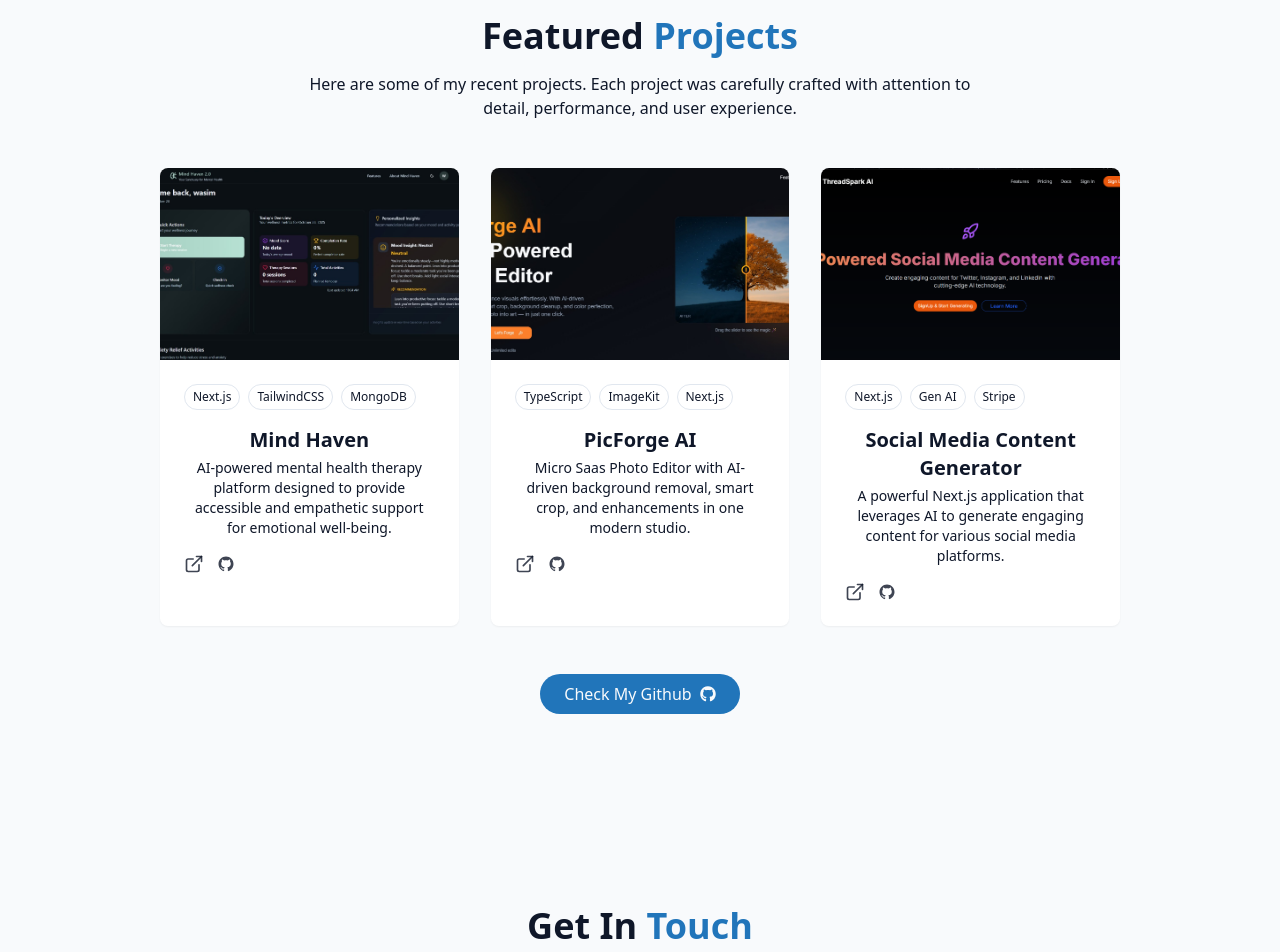
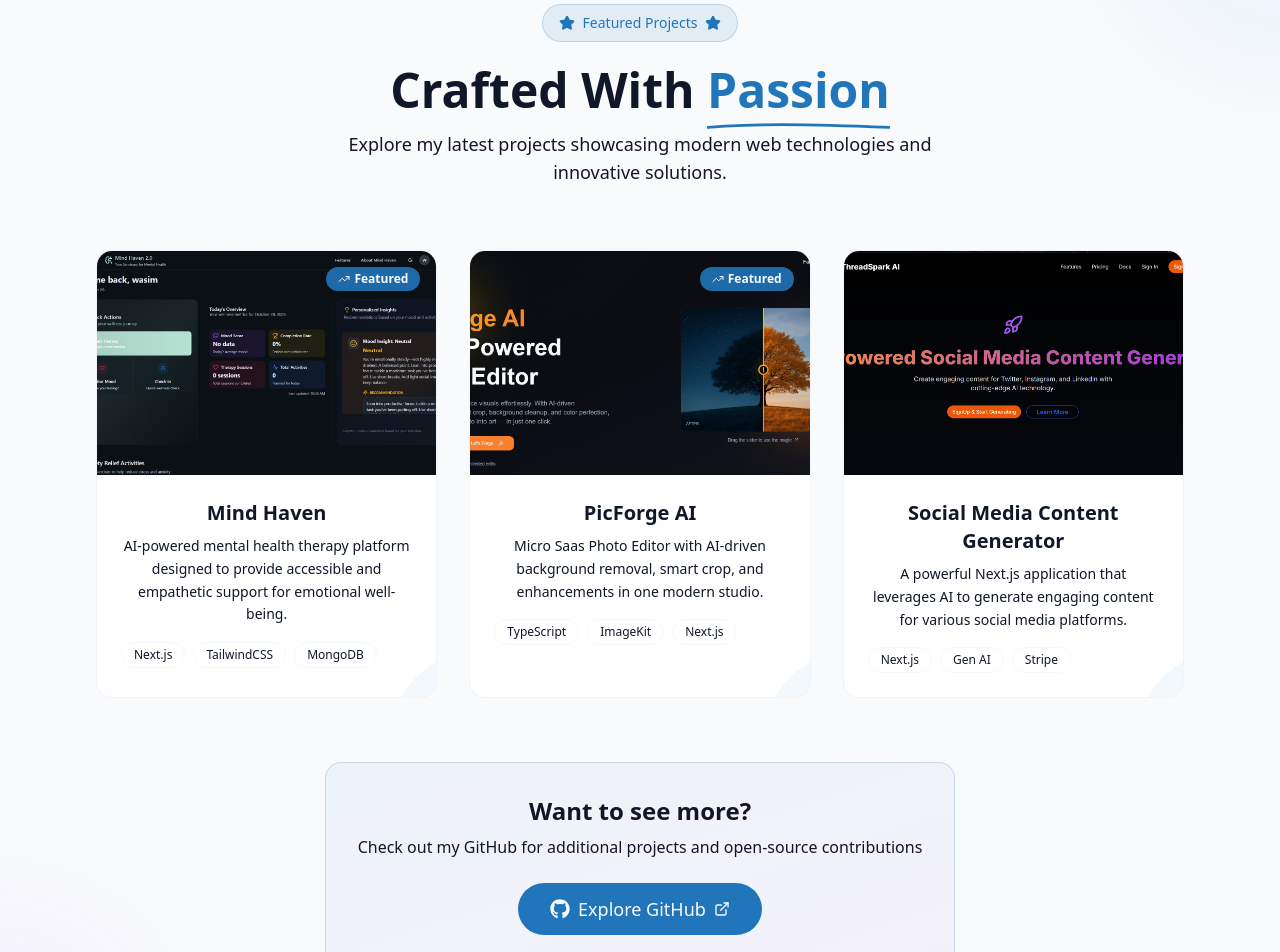
Before and after one commit to Ucode-uvais/seyyed-portfolio, a React (Vite) app: page / in a window 1280 px wide. Shown: the part 2360-3312 px from the top of the page. Built offline with nearby package versions, Linux system fonts and the light colour scheme.

Commit message:
minor modifications

```diff
--- a/src/components/Footer.jsx
+++ b/src/components/Footer.jsx
@@ -15,7 +15,7 @@
   },
   {
     name: "GitHub",
-    href: "https://github.com/seyyeduvais",
+    href: "https://github.com/Ucode-uvais",
     icon: LiaGithub,
   },
   {
@@ -25,7 +25,7 @@
   },
   {
     name: "WhatsApp",
-    href: "https://wa.me/8606074854",
+    href: "https://wa.me/918606074854",
     icon: LiaWhatsapp,
   },
 ];
--- a/src/components/ProjectsSection.jsx
+++ b/src/components/ProjectsSection.jsx
@@ -1,17 +1,20 @@
-import { ExternalLink } from "lucide-react";
+import { ExternalLink, Github, Star, TrendingUp } from "lucide-react";
+import { LiaGithub } from "react-icons/lia";
 import { FaGithub } from "react-icons/fa6";
-import { LiaGithub } from "react-icons/lia";
+import { useState } from "react";
 
 const projects = [
   {
     id: 1,
-    title: "Mind Haven ",
+    title: "Mind Haven",
     description:
-      " AI-powered mental health therapy platform designed to provide accessible and empathetic support for emotional well-being.",
+      "AI-powered mental health therapy platform designed to provide accessible and empathetic support for emotional well-being.",
     image: "/projects/mindhaven.jpg",
     tags: ["Next.js", "TailwindCSS", "MongoDB"],
     demoUrl: "https://mindhaven-ai.vercel.app/",
     githubUrl: "https://github.com/Ucode-uvais/mind-haven-ai",
+    featured: true,
+    gradient: "from-purple-500/20 to-pink-500/20",
   },
   {
     id: 2,
@@ -22,99 +25,205 @@
     tags: ["TypeScript", "ImageKit", "Next.js"],
     demoUrl: "https://picforge-ai.vercel.app/",
     githubUrl: "https://github.com/Ucode-uvais/picforge",
+    featured: true,
+    gradient: "from-blue-500/20 to-cyan-500/20",
   },
   {
     id: 3,
-    title: " Social Media Content Generator",
+    title: "Social Media Content Generator",
     description:
-      "A powerful Next.js application that leverages AI to generate engaging content for various social media platforms. ",
+      "A powerful Next.js application that leverages AI to generate engaging content for various social media platforms.",
     image: "/projects/threadspark.png",
     tags: ["Next.js", "Gen AI", "Stripe"],
     demoUrl: "https://threadspark.vercel.app/",
     githubUrl: "https://github.com/Ucode-uvais/threadspark",
+    featured: false,
+    gradient: "from-green-500/20 to-emerald-500/20",
   },
 ];
 
 export const ProjectsSection = () => {
+  const [hoveredProject, setHoveredProject] = useState(null);
+
   return (
-    <section id="projects" className="py-24 px-4 relative">
-      <div className="container mx-auto max-w-5xl">
-        <h2 className="text-3xl md:text-4xl font-bold mb-4 text-center">
-          {" "}
-          Featured <span className="text-primary"> Projects </span>
-        </h2>
+    <section id="projects" className="py-24 px-4 relative overflow-hidden">
+      {/* Animated background blobs */}
+      <div className="absolute inset-0 overflow-hidden pointer-events-none">
+        <div className="absolute -top-40 -right-40 w-80 h-80 bg-primary/5 rounded-full blur-3xl animate-pulse-subtle"></div>
+        <div className="absolute -bottom-40 -left-40 w-80 h-80 bg-purple-500/5 rounded-full blur-3xl animate-pulse-subtle"></div>
+      </div>
 
-        <p className="text-center text-muted-foreground mb-12 max-w-2xl mx-auto">
-          Here are some of my recent projects. Each project was carefully
-          crafted with attention to detail, performance, and user experience.
-        </p>
+      <div className="container mx-auto max-w-6xl relative z-10">
+        {/* Header with animated elements */}
+        <div className="text-center mb-16">
+          <div className="inline-flex items-center gap-2 px-4 py-2 rounded-full bg-primary/10 border border-primary/20 mb-6">
+            <Star className="w-4 h-4 text-primary fill-primary" />
+            <span className="text-sm font-medium text-primary">
+              Featured Projects
+            </span>
+            <Star className="w-4 h-4 text-primary fill-primary" />
+          </div>
 
-        <div className="grid grid-cols-1 md:grid-cols-2 lg:grid-cols-3 gap-8">
-          {projects.map((project) => (
+          <h2 className="text-4xl md:text-5xl font-bold mb-4">
+            Crafted With{" "}
+            <span className="text-primary relative">
+              Passion
+              <svg
+                className="absolute -bottom-2 left-0 w-full"
+                height="8"
+                viewBox="0 0 200 8"
+                fill="none"
+              >
+                <path
+                  d="M1 5.5C50 1.5 100 1.5 199 5.5"
+                  stroke="currentColor"
+                  strokeWidth="3"
+                  strokeLinecap="round"
+                />
+              </svg>
+            </span>
+          </h2>
+
+          <p className="text-muted-foreground max-w-2xl mx-auto text-lg">
+            Explore my latest projects showcasing modern web technologies and
+            innovative solutions.
+          </p>
+        </div>
+
+        {/* Projects Grid */}
+        <div className="grid grid-cols-1 md:grid-cols-2 lg:grid-cols-3 gap-8 mb-12">
+          {projects.map((project, index) => (
             <div
               key={project.id}
-              className="group bg-card rounded-lg overflow-hidden shadow-xs card-hover"
+              className="group relative"
+              onMouseEnter={() => setHoveredProject(project.id)}
+              onMouseLeave={() => setHoveredProject(null)}
+              style={{
+                animation: `fade-in 0.6s ease-out ${index * 0.1}s forwards`,
+                opacity: 0,
+              }}
             >
-              <div className="h-48 overflow-hidden">
-                <img
-                  src={project.image}
-                  alt={project.title}
-                  className="w-full h-full object-cover transition-transform duration-500 group-hover:scale-110"
-                />
-              </div>
+              {/* Card container with gradient border effect */}
+              <div className="relative h-full bg-card rounded-2xl overflow-hidden border border-border/50 transition-all duration-500 hover:border-primary/50 hover:shadow-2xl hover:shadow-primary/10 hover:-translate-y-2">
+                {/* Gradient overlay on hover */}
+                <div
+                  className={`absolute inset-0 bg-gradient-to-br ${project.gradient} opacity-0 group-hover:opacity-100 transition-opacity duration-500 z-0`}
+                ></div>
 
-              <div className="p-6">
-                <div className="flex flex-wrap gap-2 mb-4">
-                  {project.tags.map((tag, index) => (
-                    <span
-                      key={index}
-                      className="px-2 py-1 text-xs font-medium border rounded-full bg-secondary text-secondary-foreground"
-                    >
-                      {tag}
-                    </span>
-                  ))}
-                </div>
+                {/* Featured badge */}
+                {project.featured && (
+                  <div className="absolute top-4 right-4 z-20 px-3 py-1 rounded-full bg-primary/90 backdrop-blur-sm text-primary-foreground text-xs font-semibold flex items-center gap-1">
+                    <TrendingUp className="w-3 h-3" />
+                    Featured
+                  </div>
+                )}
 
-                <h3 className="text-xl font-semibold mb-1"> {project.title}</h3>
-                <p className="text-muted-foreground text-sm mb-4">
-                  {project.description}
-                </p>
-                <div className="flex justify-between items-center">
-                  <div className="flex space-x-3">
+                {/* Image container with overlay */}
+                <div className="relative h-56 overflow-hidden">
+                  <img
+                    src={project.image}
+                    alt={project.title}
+                    className="w-full h-full object-cover transition-transform duration-700 group-hover:scale-110"
+                  />
+
+                  {/* Overlay with quick actions */}
+                  <div className="absolute inset-0 bg-gradient-to-t from-black/80 via-black/40 to-transparent opacity-0 group-hover:opacity-100 transition-opacity duration-300 flex items-end justify-center pb-6 gap-3">
                     <a
                       href={project.demoUrl}
                       target="_blank"
                       rel="noopener noreferrer"
-                      className="text-foreground/80 hover:text-primary transition-colors duration-300"
+                      className="p-3 rounded-full bg-primary text-primary-foreground hover:bg-primary/90 transition-all duration-300 hover:scale-110 transform translate-y-4 group-hover:translate-y-0"
+                      style={{ transitionDelay: "50ms" }}
+                      onClick={(e) => e.stopPropagation()}
                     >
-                      <ExternalLink size={20} />
+                      <ExternalLink size={18} />
                     </a>
                     <a
                       href={project.githubUrl}
                       target="_blank"
                       rel="noopener noreferrer"
-                      className="text-foreground/80 hover:text-primary transition-colors duration-300"
+                      className="p-3 rounded-full bg-foreground text-background hover:bg-foreground/90 transition-all duration-300 hover:scale-110 transform translate-y-4 group-hover:translate-y-0"
+                      style={{ transitionDelay: "100ms" }}
+                      onClick={(e) => e.stopPropagation()}
                     >
-                      <LiaGithub size={20} />
+                      <Github size={18} />
                     </a>
                   </div>
                 </div>
+
+                {/* Content */}
+                <div className="relative p-6 z-10">
+                  <h3 className="text-xl font-bold mb-2 group-hover:text-primary transition-colors duration-300">
+                    {project.title}
+                  </h3>
+
+                  <p className="text-muted-foreground text-sm mb-4 leading-relaxed">
+                    {project.description}
+                  </p>
+
+                  {/* Tags */}
+                  <div className="flex flex-wrap gap-2">
+                    {project.tags.map((tag, tagIndex) => (
+                      <span
+                        key={tagIndex}
+                        className="px-3 py-1 text-xs font-medium rounded-full bg-secondary/80 hover:bg-secondary transition-colors duration-200 border border-border/30"
+                      >
+                        {tag}
+                      </span>
+                    ))}
+                  </div>
+                </div>
+
+                {/* Animated corner accent */}
+                <div className="absolute bottom-0 right-0 w-24 h-24 bg-primary/5 rounded-tl-full transform translate-x-12 translate-y-12 group-hover:translate-x-6 group-hover:translate-y-6 transition-transform duration-500"></div>
               </div>
             </div>
           ))}
         </div>
 
-        <div className="text-center mt-12">
-          <a
-            className="cosmic-button w-fit flex items-center mx-auto gap-2"
-            target="_blank"
-            rel="noopener noreferrer"
-            href="https://github.com/Ucode-uvais"
-          >
-            Check My Github <FaGithub size={16} />
-          </a>
+        {/* CTA Section */}
+        <div className="relative mt-16 text-center">
+          <div className="inline-flex flex-col items-center gap-6 p-8 rounded-2xl bg-gradient-to-br from-primary/5 to-purple-500/5 border border-primary/20">
+            <div>
+              <h3 className="text-2xl font-bold mb-2">Want to see more?</h3>
+              <p className="text-muted-foreground">
+                Check out my GitHub for additional projects and open-source
+                contributions
+              </p>
+            </div>
+
+            <a
+              className="group cosmic-button flex items-center gap-2 text-lg px-8 py-3"
+              target="_blank"
+              rel="noopener noreferrer"
+              href="https://github.com/Ucode-uvais"
+            >
+              <FaGithub
+                size={20}
+                className="group-hover:rotate-12 transition-transform duration-300"
+              />
+              Explore GitHub
+              <ExternalLink
+                size={16}
+                className="group-hover:translate-x-1 group-hover:-translate-y-1 transition-transform duration-300"
+              />
+            </a>
+          </div>
         </div>
       </div>
+
+      <style jsx>{`
+        @keyframes fade-in {
+          from {
+            opacity: 0;
+            transform: translateY(20px);
+          }
+          to {
+            opacity: 1;
+            transform: translateY(0);
+          }
+        }
+      `}</style>
     </section>
   );
 };
--- a/src/components/WhatsAppChat.jsx
+++ b/src/components/WhatsAppChat.jsx
@@ -4,7 +4,7 @@
 import { cn } from "@/lib/utils"; //
 
 export const WhatsAppChat = ({ isVisible }) => {
-  const whatsappUrl = "https://wa.me/8606074854";
+  const whatsappUrl = "https://wa.me/918606074854";
 
   return (
     <a
```
Also changed, not shown: src/components/SkillsSection.jsx (+9 -5 lines), src/components/ThemeToggle.jsx (+13 -2 lines), vercel.json (added).
